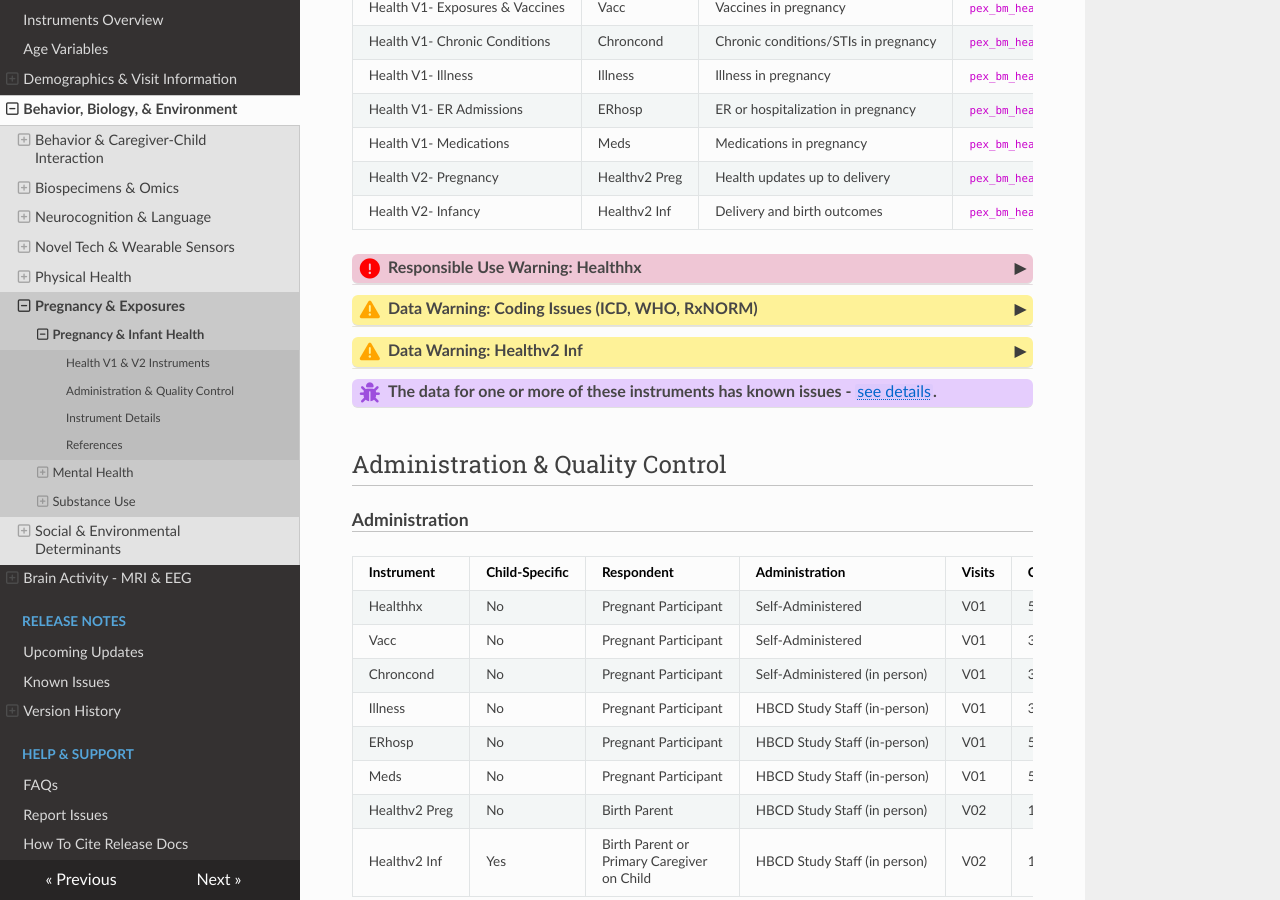
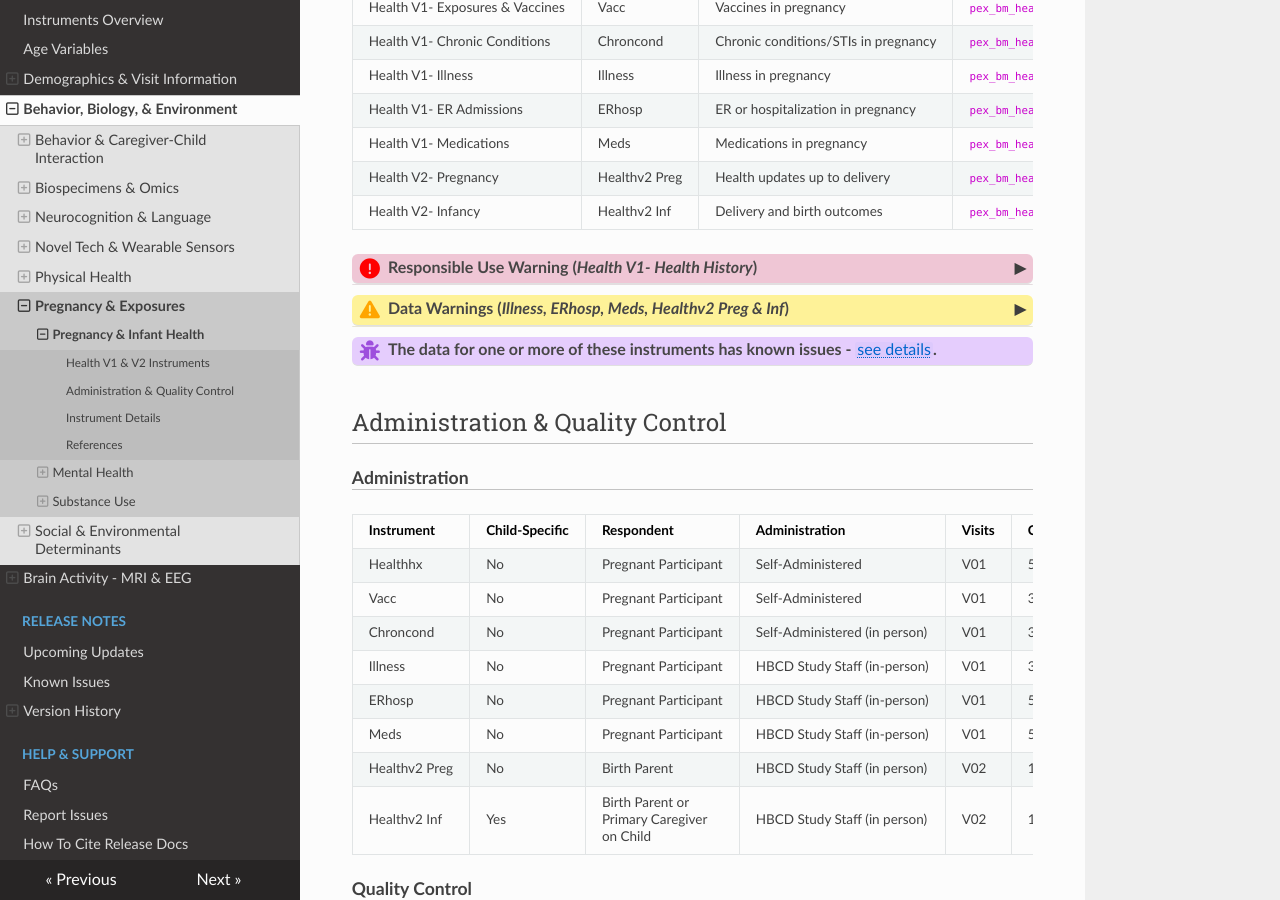
Before and after one commit to nbdc-datahub/hbcd-docs, an MkDocs documentation site: the page built from docs/instruments/pregexp/pex.md, in a window 1280 px wide and 900 px high, scrolled down 400 px. Built offline with MkDocs 1.6.1, drawn with Linux system fonts in a browser that asks for light colours; nearby versions of some CDN libraries.

Commit message:
consolidate pex warnings into single banner

```diff
--- a/docs/instruments/pregexp/pex.md
+++ b/docs/instruments/pregexp/pex.md
@@ -63,11 +63,11 @@
 </tbody>
 </table>
 
-<div id="alert-healthhx" class="alert-banner" onclick="toggleCollapse(this)">
+<div id="alert" class="alert-banner" onclick="toggleCollapse(this)">
   <span class="emoji"><i class="fas fa-exclamation-circle"></i></span>
   <span class="text-with-link">
-  <span class="text">Responsible Use Warning: Healthhx</span>
-  <a class="anchor-link" href="#alert-healthhx" title="Copy link">
+  <span class="text">Responsible Use Warning (<i>Health V1- Health History</i>)</span>
+  <a class="anchor-link" href="#alert" title="Copy link">
   <i class="fa-solid fa-link"></i>
   </a>
   </span>
@@ -77,18 +77,19 @@
 <p>Amidst powerful societal expectations to ‘do what’s best for the baby’ during pregnancy (i.e. by stopping substance use), up to half of pregnancies in the United States are unintended with 1 in 5 unwanted (<a href="https://doi.org/10.1016/S2214-109X(20)30315-6">Bearak et al. 2020</a>). This discrepancy contributes to implicit bias against pregnant individuals who use substances as ‘not caring about their babies’ which is neither humane, nor evidence based (<a href="https://doi.org/10.1016/j.socscimed.2022.115071">Massey et al., 2022</a>). While cessation of substance use during pregnancy is universally recognized as optimal, the ability to make this “parental” sacrifice varies substantially between birthing individuals and within individuals between their different pregnancies (<a href="https://doi.org/10.1007/s00737-023-01396-z">Level et al., 2024</a>). Failure to recognize this inherent heterogeneity in pregnancy intention stigmatizes substance users who did not intend to want to become pregnant. Summarily, inclusion of pregnancy intention as a covariate in all studies that characterize prenatal substance exposure (in the absence of a strong justification otherwise) is thus strongly recommended to acknowledge myriad experiences of birthing parents who participated in HBCD who made this research possible.</p>
 </div>
 
-<div id="warning-coding" class="warning-banner" onclick="toggleCollapse(this)">
+<div id="warning" class="warning-banner" onclick="toggleCollapse(this)">
     <span class="emoji"><i class="fas fa-exclamation-triangle"></i></span>
   <span class="text-with-link">
-  <span class="text">Data Warning: Coding Issues (ICD, WHO, RxNORM)</i></span>
-  <a class="anchor-link" href="#warning-coding" title="Copy link">
+  <span class="text">Data Warnings (<i>Illness, ERhosp, Meds, Healthv2 Preg & Inf</i>)</span>
+  <a class="anchor-link" href="#warning" title="Copy link">
   <i class="fa-solid fa-link"></i>
   </a>
   </span>
   <span class="arrow">▸</span>
 </div>
 <div class="warning-collapsible-content">
-  <p>Coding challenges were identified for the following systems:</p>
+<p><b>Coding Issues (ICD, WHO, RxNORM)</b><br>
+Coding challenges were identified for the following systems:</p>
   <ul>
     <li>ICD codes (via BioPortal) – reasons for medication use, ER visits, and hospitalizations</li>
     <li>WHO symptom codes – symptom reporting</li>
@@ -137,20 +138,8 @@
 </tr>
 </tbody>
 </table>
-</div>
-
-<div id="warning-v2inf" class="warning-banner" onclick="toggleCollapse(this)">
-    <span class="emoji"><i class="fas fa-exclamation-triangle"></i></span>
-  <span class="text-with-link">
-  <span class="text">Data Warning: Healthv2 Inf</i></span>
-  <a class="anchor-link" href="#warning-v2inf" title="Copy link">
-  <i class="fa-solid fa-link"></i>
-  </a>
-  </span>
-  <span class="arrow">▸</span>
-</div>
-<div class="warning-collapsible-content">
-<p>Note that out-of-range values were filtered (i.e. changed to "n/a") for Healthv2 Inf (<code>pex_bm_healthv2_inf</code>). Valid field values are documented <a href="../../../../changelog/versions/R1/#filtered-field-values">here</a> under Exclusion Criteria for the current release.</p>
+<p><b>Health V2- Infancy: Out-of-Range Values Filtered</b><br>
+Note that out-of-range values were filtered (i.e. changed to "n/a") for Healthv2 Inf (<code>pex_bm_healthv2_inf</code>). Valid field values are documented <a href="../../../../changelog/versions/R1/#filtered-field-values">here</a> under Exclusion Criteria for the current release.</p>
 </div>
 
 <div id="issues" class="issues-banner">
```
